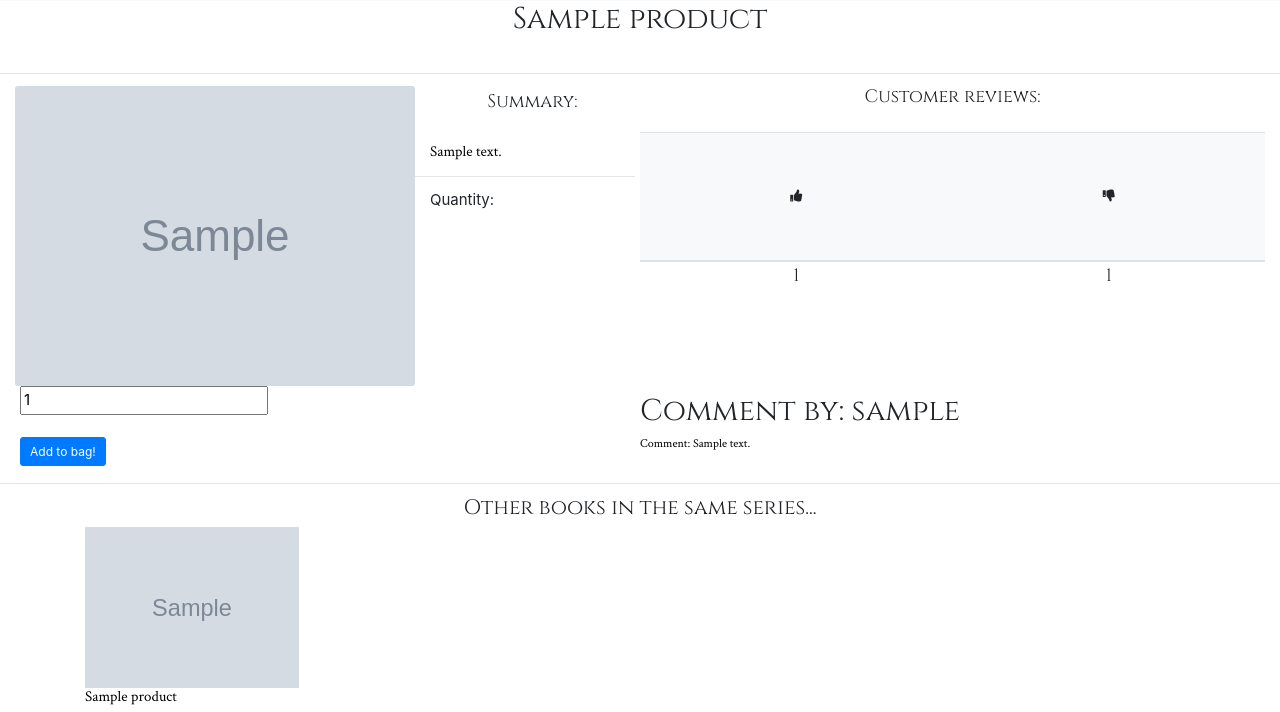
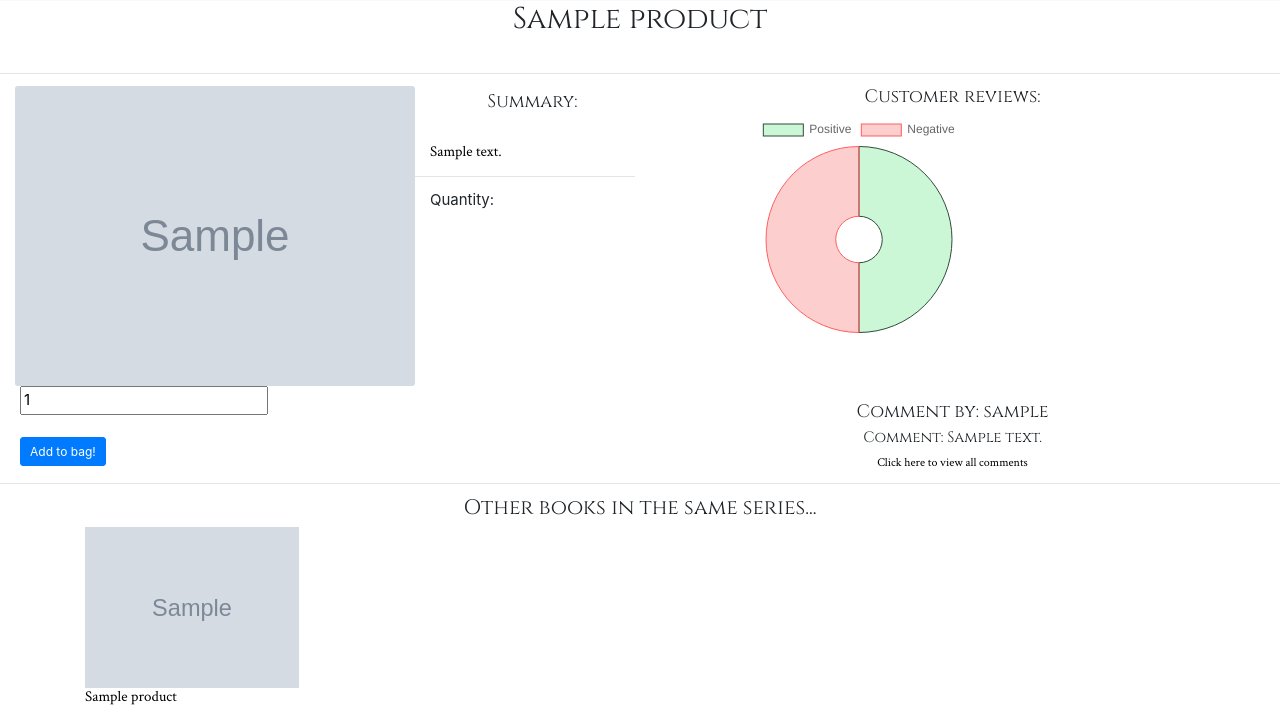
Before and after one commit to Code-Institute-Submissions/ci-ms4-bookstore, a Django app: page /products/1/ in a window 1280 px wide. Shown: the part 41-753 px from the top of the page. Run offline with Django 3.2, Linux system fonts and the light colour scheme; tables that the repository leaves empty hold one stand-in row (values such as "Sample post"); grey boxes marked "Sample" are stand-in pictures; some libraries are stand-ins or nearby versions.

Commit message:
Added support for pie-charts to product-pages

```diff
--- a/products/templates/product_info.html
+++ b/products/templates/product_info.html
@@ -41,30 +41,48 @@
       </div>
     </div>
       <div class="col-xs-12 col-sm-6">
+        {% if reviews %}
         <h4 class="text-center">Customer reviews: </h4>
+        <div class="chart-container" style="position: relative; height:70%; width:70%">
+        <canvas id="reviewChart"></canvas>
+        </div>
         <br>
-        <div class="table-responsive">
-        <table class="table table-sm">
-          <thead class="bg-light">
-            <th class="text-center"><i class="fas fa-thumbs-up"></i></th>
-            <th class="text-center"><i class="fas fa-thumbs-down"></i></th>
-          </thead>
-          <tbody>
-            <tr>
-              <td class="text-center"><h4>{{product.upvote}}</h4></td>
-              <td class="text-center"><h4>{{product.downvote}}</h4></td>
-            </tr>
-          </tbody>
-        </table>
-          {% if reviews %}
-            {% for item in reviews %}
-            <h1>Comment by: {{item.reviewer}}</h1>
-            <p>Comment: {{item.comment}}</p>
-            {% endfor %}
-          {% else %}
-          <span><p class="text-center">No reviews exist yet!  Why not <a data-toggle="modal" href="#review-modal">click here</a> and add one!</p></span>
-          {% endif%}
+        <div id="last-comment" class="text-center">
+          <h4>Comment by: {{reviews.0.reviewer}}</h4>
+          <h5>Comment: {{reviews.0.comment}}</h5>
+          <a data-toggle="modal" href="#reviewModal">Click here to view all comments</a>
+        </div>
+        <!-- Modal for all reviews -->
+        <div class="modal fade" id="reviewModal" tabindex="-1" role="dialog" aria-labelledby="exampleModalLabel" aria-hidden="true">
+          <div class="modal-dialog" role="document">
+            <div class="modal-content">
+              <div class="modal-header">
+                <h5 class="modal-title" id="exampleModalLabel">Modal title</h5>
+                <button type="button" class="close" data-dismiss="modal" aria-label="Close">
+                  <span aria-hidden="true">&times;</span>
+                </button>
+              </div>
+              <div class="modal-body">
+                {% for item in reviews %}
+                <hr>
+                <h4>Comment by: {{item.reviewer}}</h4>
+                <h5>Comment: {{item.comment}}</h5>
+                <hr>
+                {% endfor %}
+
+              </div>
+              <div class="modal-footer">
+                <button type="button" class="btn btn-secondary" data-dismiss="modal">Close</button>
+                <button type="button" class="btn btn-primary">Save changes</button>
+              </div>
+            </div>
+          </div>
+        </div>
+
       </div>
+      {% else %}
+        <span><h2 class="text-center">No reviews exist yet!  Why not <a data-toggle="modal" href="#review-modal">click here</a> and add one?</h2></span>
+      {% endif%}
     </div>
   </div>
 </div>
@@ -122,6 +140,34 @@
 {% endblock %}
 
 {% block extra_js %}
+<!-- Setup for plugins, OwlCarousel, Charts.JS etc with conditional rendering for reviews. -->
+{% if reviews %}
+<script src="https://cdnjs.cloudflare.com/ajax/libs/Chart.js/2.9.4/Chart.bundle.js" integrity="sha512-zO8oeHCxetPn1Hd9PdDleg5Tw1bAaP0YmNvPY8CwcRyUk7d7/+nyElmFrB6f7vg4f7Fv4sui1mcep8RIEShczg==" crossorigin="anonymous"></script>
+<script type="text/javascript">
+  let ctx = document.getElementById("reviewChart")
+  let productChart = new Chart(ctx, {
+    type: 'pie',
+    data: {
+      labels: ['Positive', 'Negative'],
+      datasets: [{
+        label: 'Positive and Negative votes',
+        data: [{{product.upvote}}, {{product.downvote}}],
+        backgroundColor: [
+            'rgba(0, 214, 57, 0.2)',
+            'rgba(240, 14, 14, 0.2)'],
+        borderColor: [
+            'rgba(47, 74, 58, 1)',
+            'rgba(255, 94, 94, 1)'],
+        borderWidth: 1
+        }]
+    },
+    options: {
+      responsive: true,
+      cutoutPercentage: 25
+  }
+  });
+{% endif %}
+</script>
 
 <script type="text/javascript">
     $('.owl-carousel').owlCarousel({
```
